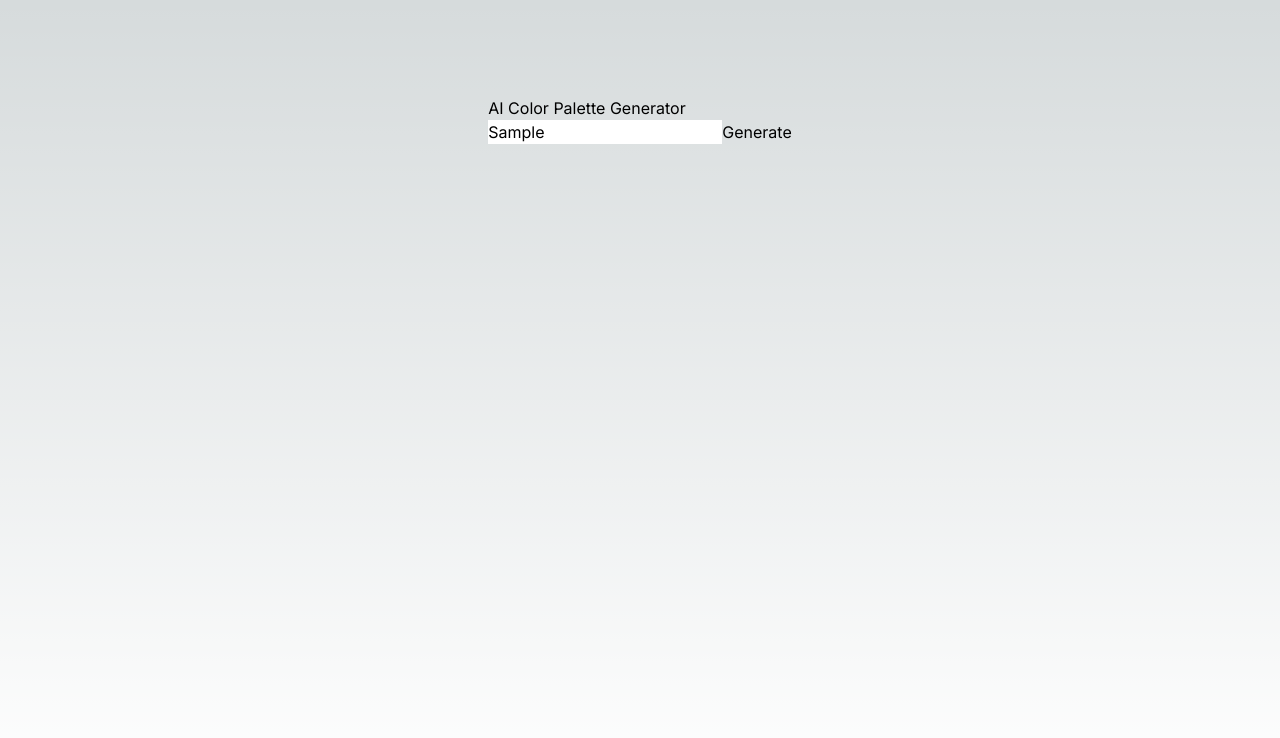
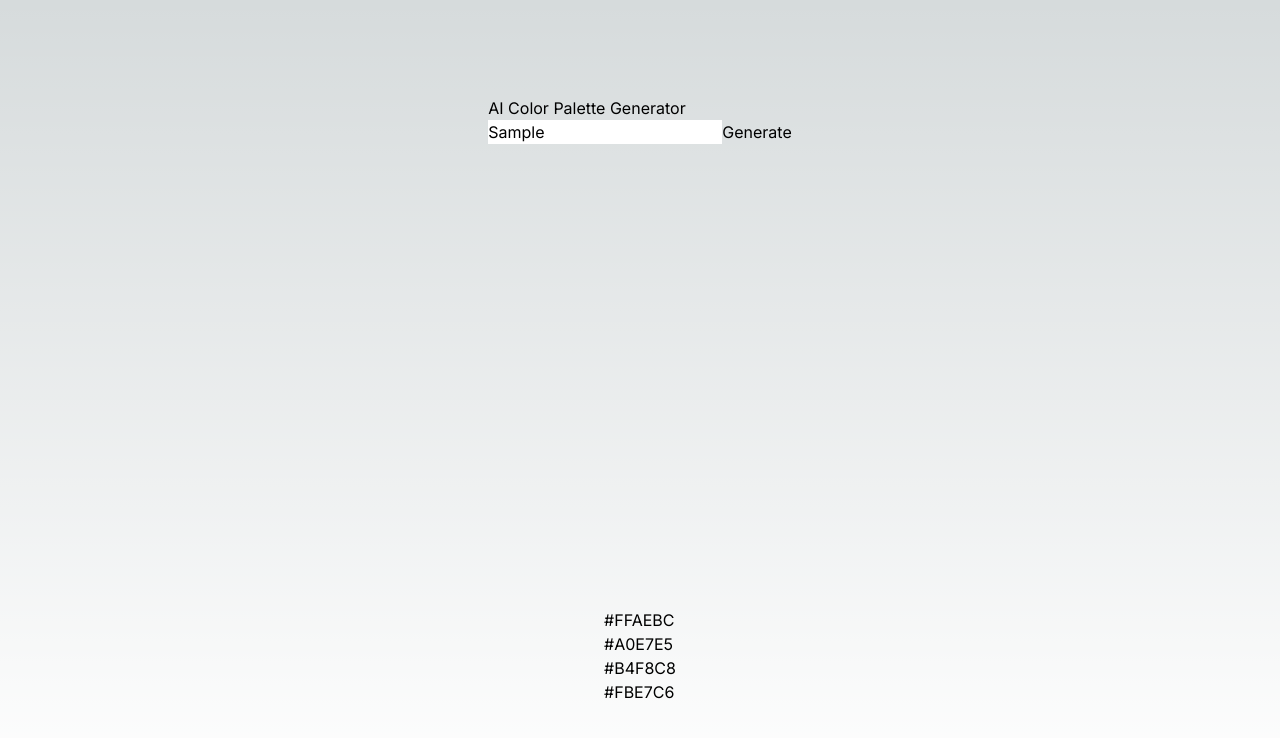
Before and after one commit to cjsidler/color-palette-generator, a Next.js app: page / in a window 1280 px wide. Both pictures are taken after typing "Sample" into the empty fields and a click on the button "Generate". Shown: the top 738 px of the page. Built offline with nearby package versions, Linux system fonts and the light colour scheme.

Commit message:
hook up frontend to backend with dummy data

```diff
--- a/src/app/api/palette/route.ts
+++ b/src/app/api/palette/route.ts
@@ -1,4 +1,4 @@
 export async function POST(request: Request) {
-    const body = await request.json();
-    return Response.json(body);
+    // const body = await request.json();
+    return Response.json({ palette: ["#FFAEBC", "#A0E7E5", "#B4F8C8", "#FBE7C6"] });
 }
--- a/src/app/page.tsx
+++ b/src/app/page.tsx
@@ -1,13 +1,21 @@
 "use client";
 
-import { FormEvent } from "react";
+import { FormEvent, useState } from "react";
+
+interface PalettePayload {
+    palette: string[];
+}
 
 export default function Home() {
-    function handleSubmit(event: FormEvent) {
+    const [palette, setPalette] = useState<string[]>([]);
+
+    async function handleSubmit(event: FormEvent) {
         event.preventDefault();
         console.log("Generating color palette!");
-        // TODO - Hit backend route to generate color palette
-        // TODO - Save color array in state variable to trigger re-render with colors displayed to the screen
+
+        const res = await fetch("/api/palette", { method: "POST" });
+        const data: PalettePayload = await res.json();
+        setPalette(data.palette);
     }
 
     return (
@@ -19,6 +27,13 @@ export default function Home() {
                     <button type="submit">Generate</button>
                 </form>
             </div>
+            <div>
+                <ul>
+                    {palette.map((color, i) => (
+                        <li key={i}>{color}</li>
+                    ))}
+                </ul>
+            </div>
         </main>
     );
 }
```
